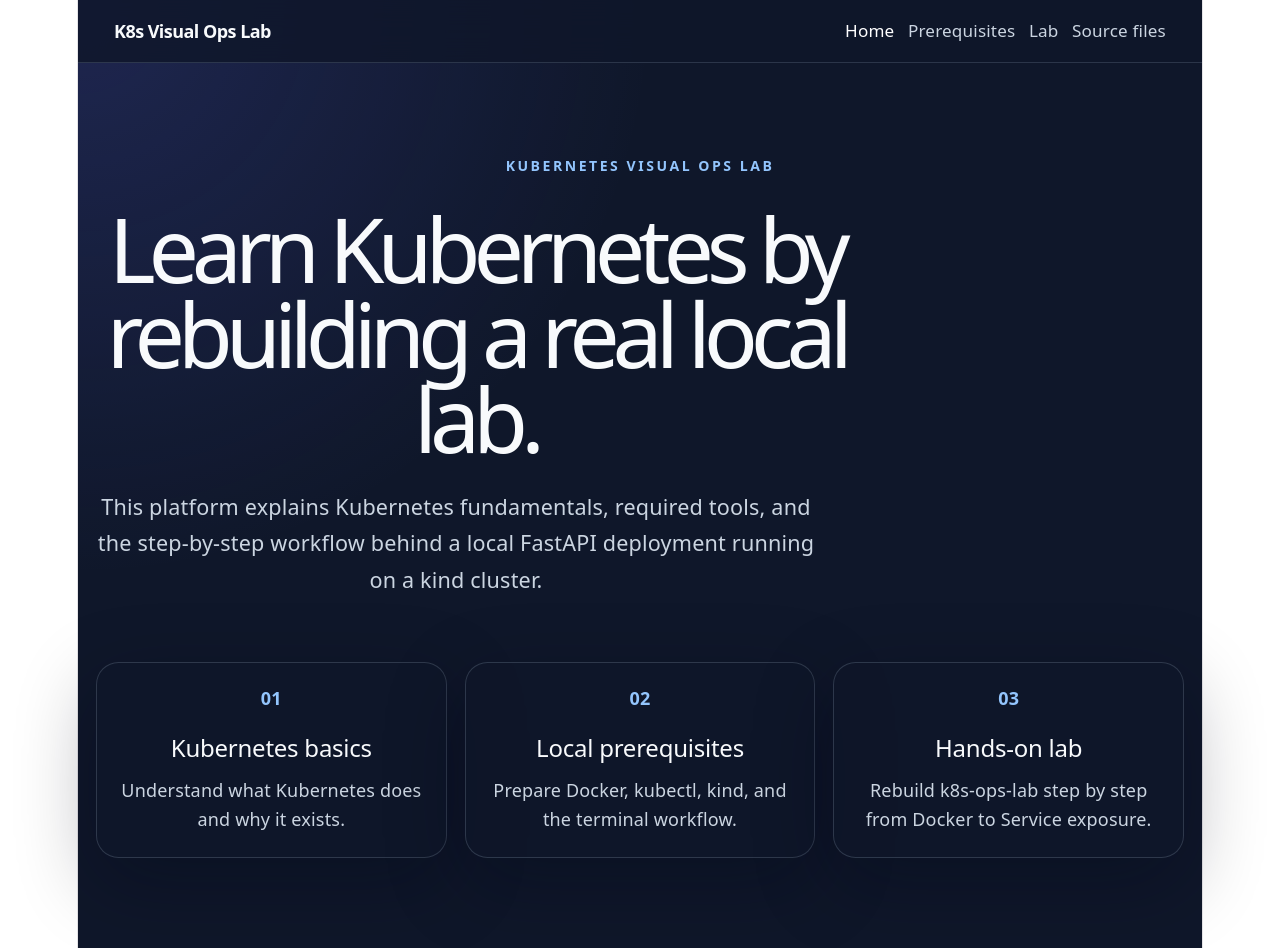
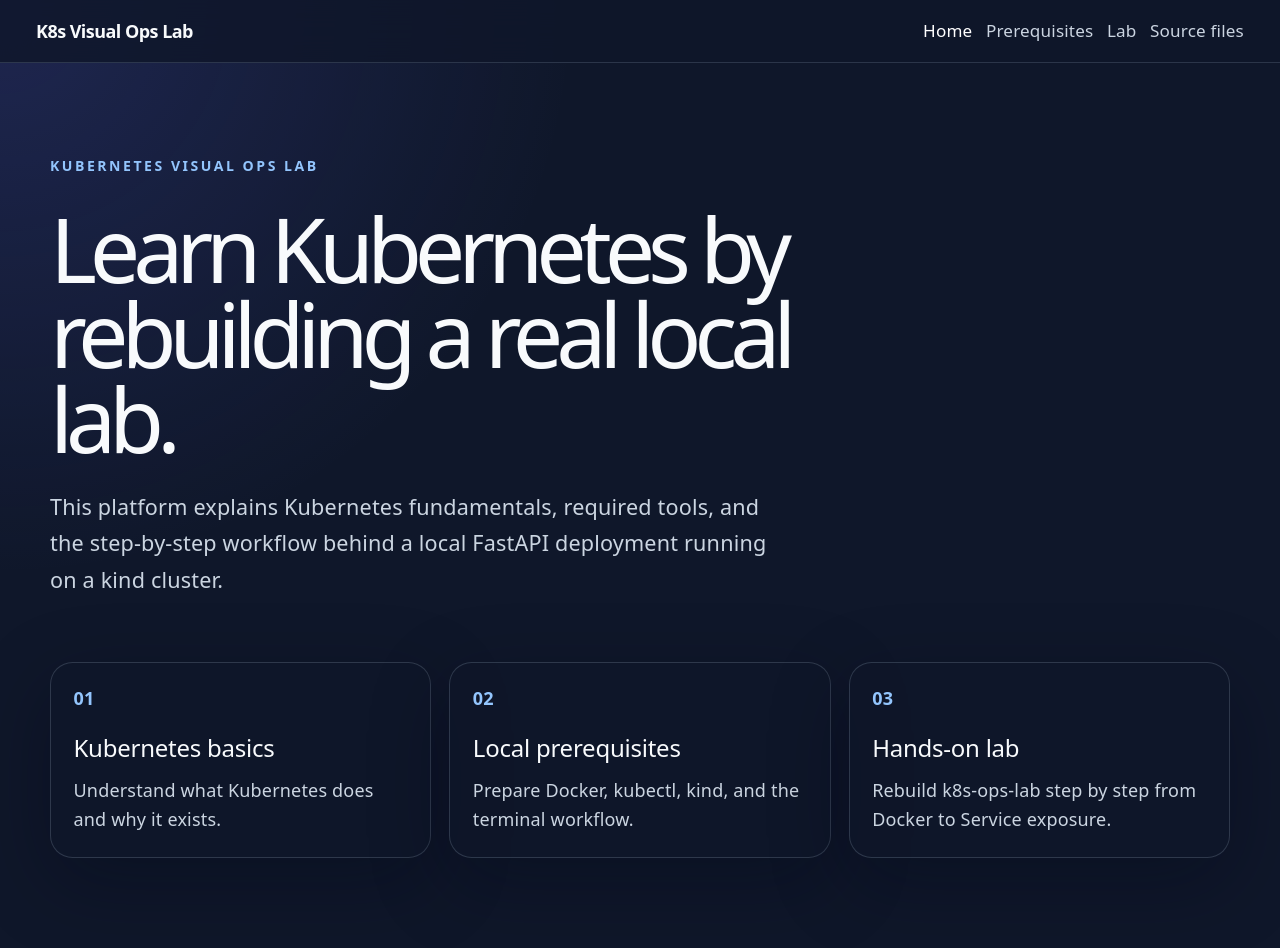
Before and after one commit to Badis-M/k8s-visual-ops-lab, a React (Vite) app: page / in a window 1280 px wide. Built offline with nearby package versions, Linux system fonts and the light colour scheme.

Commit message:
fix: use full-width app shell

```diff
--- a/src/App.css
+++ b/src/App.css
@@ -49,7 +49,7 @@
 }
 
 main {
-  width: min(1120px, calc(100% - 2rem));
+  width: min(1180px, calc(100% - 4rem));
   margin: 0 auto;
   padding: 5rem 0;
 }
@@ -57,6 +57,7 @@
 .page-section {
   display: grid;
   gap: 1.5rem;
+  text-align: left;
 }
 
 .eyebrow {
@@ -140,6 +141,11 @@
     flex-direction: column;
   }
 
+  main {
+    width: min(100% - 2rem, 1180px);
+    padding: 3rem 0;
+  }
+
   .learning-path,
   .content-grid {
     grid-template-columns: 1fr;
--- a/src/index.css
+++ b/src/index.css
@@ -51,19 +51,15 @@
 }
 
 #root {
-  width: 1126px;
-  max-width: 100%;
-  margin: 0 auto;
-  text-align: center;
-  border-inline: 1px solid var(--border);
   min-height: 100svh;
-  display: flex;
-  flex-direction: column;
+  width: 100%;
   box-sizing: border-box;
 }
 
 body {
   margin: 0;
+  min-width: 320px;
+  background: #0f172a;
 }
 
 h1,
```
